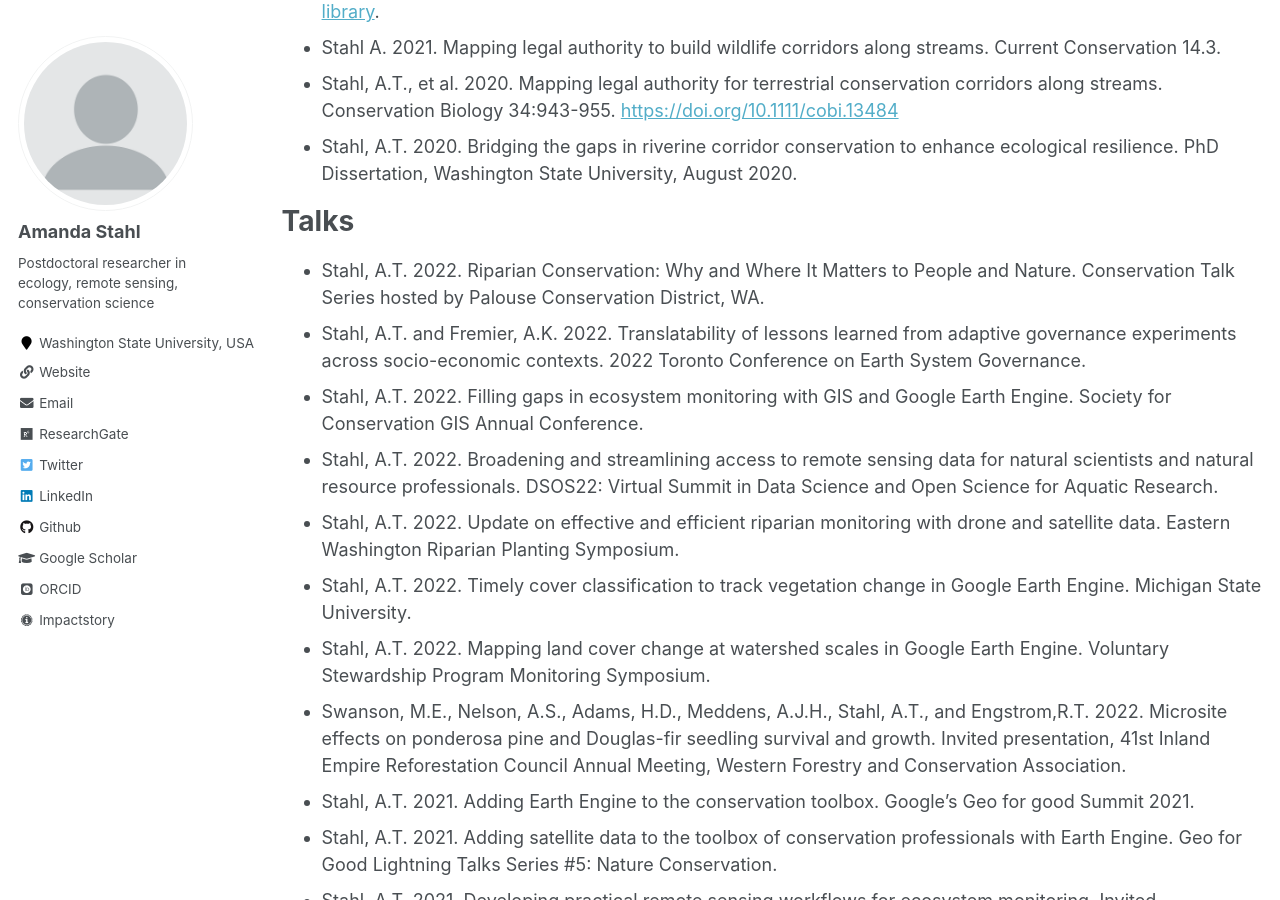
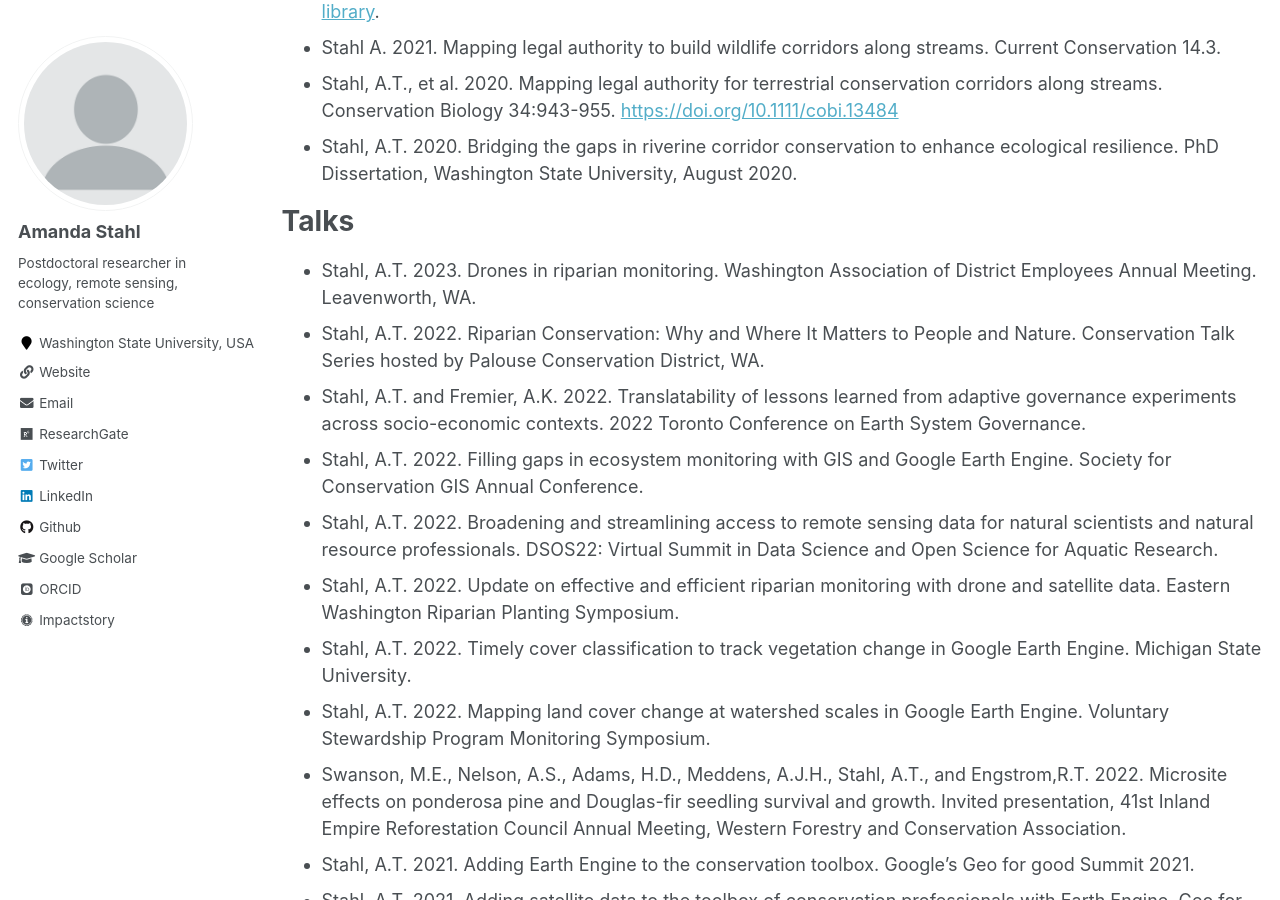
Before and after one commit to ATStahl/ATSpages, a Jekyll site: the page built from _pages/cv.md, in a window 1280 px wide and 900 px high, scrolled down 1377 px. Built offline with Jekyll 4.4.1, drawn with Linux system fonts in a browser that asks for light colours; some web fonts are replaced.

Commit message:
Update cv.md

```diff
--- a/_pages/cv.md
+++ b/_pages/cv.md
@@ -47,6 +47,7 @@ Recent Publications
 
 Talks
 ======
+* Stahl, A.T. 2023. Drones in riparian monitoring. Washington Association of District Employees Annual Meeting. Leavenworth, WA.
 * Stahl, A.T. 2022. Riparian Conservation: Why and Where It Matters to People and Nature. Conservation Talk Series hosted by Palouse Conservation District, WA.
 * Stahl, A.T. and Fremier, A.K. 2022. Translatability of lessons learned from adaptive governance experiments across socio-economic contexts. 2022 Toronto Conference on Earth System Governance.
 * Stahl, A.T. 2022. Filling gaps in ecosystem monitoring with GIS and Google Earth Engine. Society for Conservation GIS Annual Conference.
```
